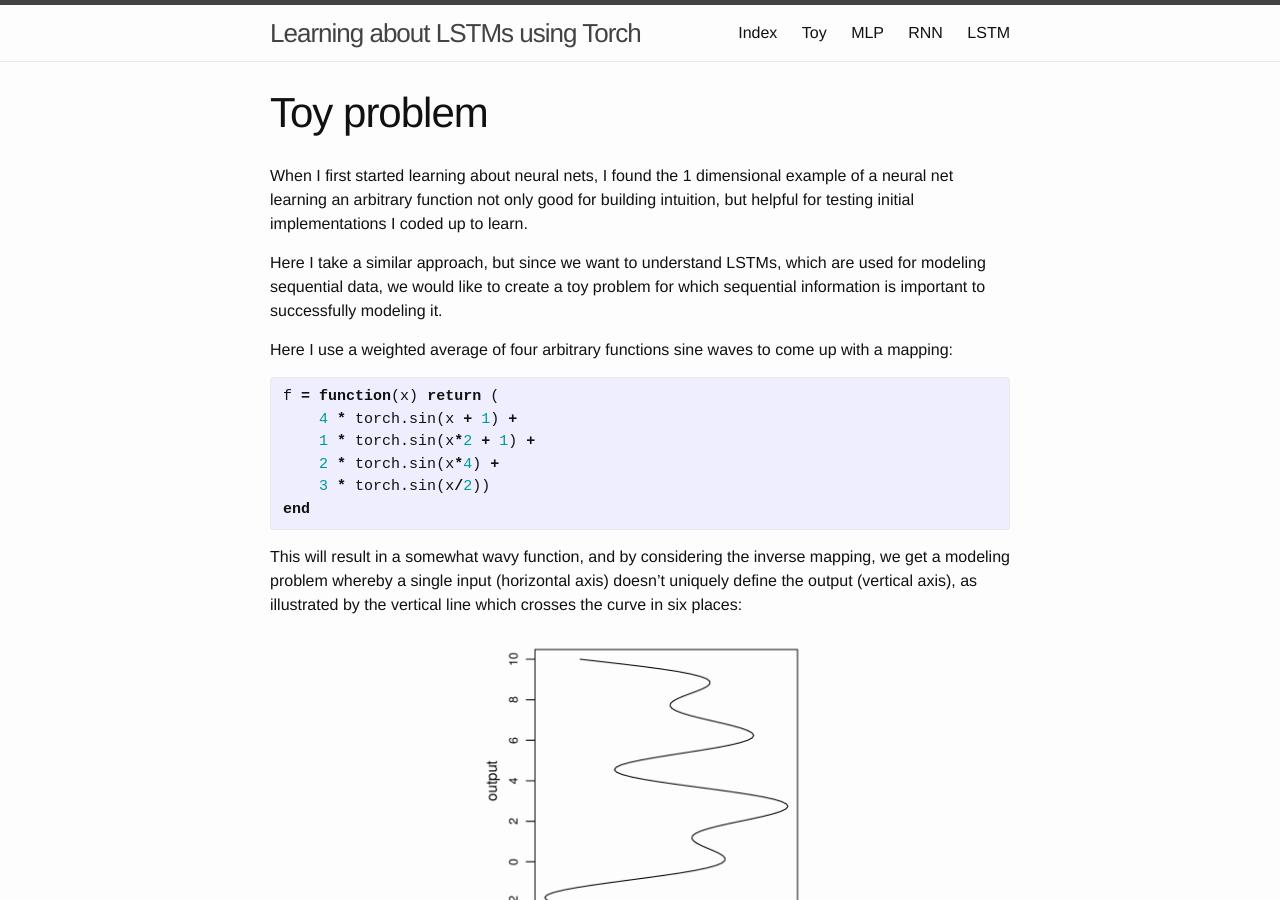
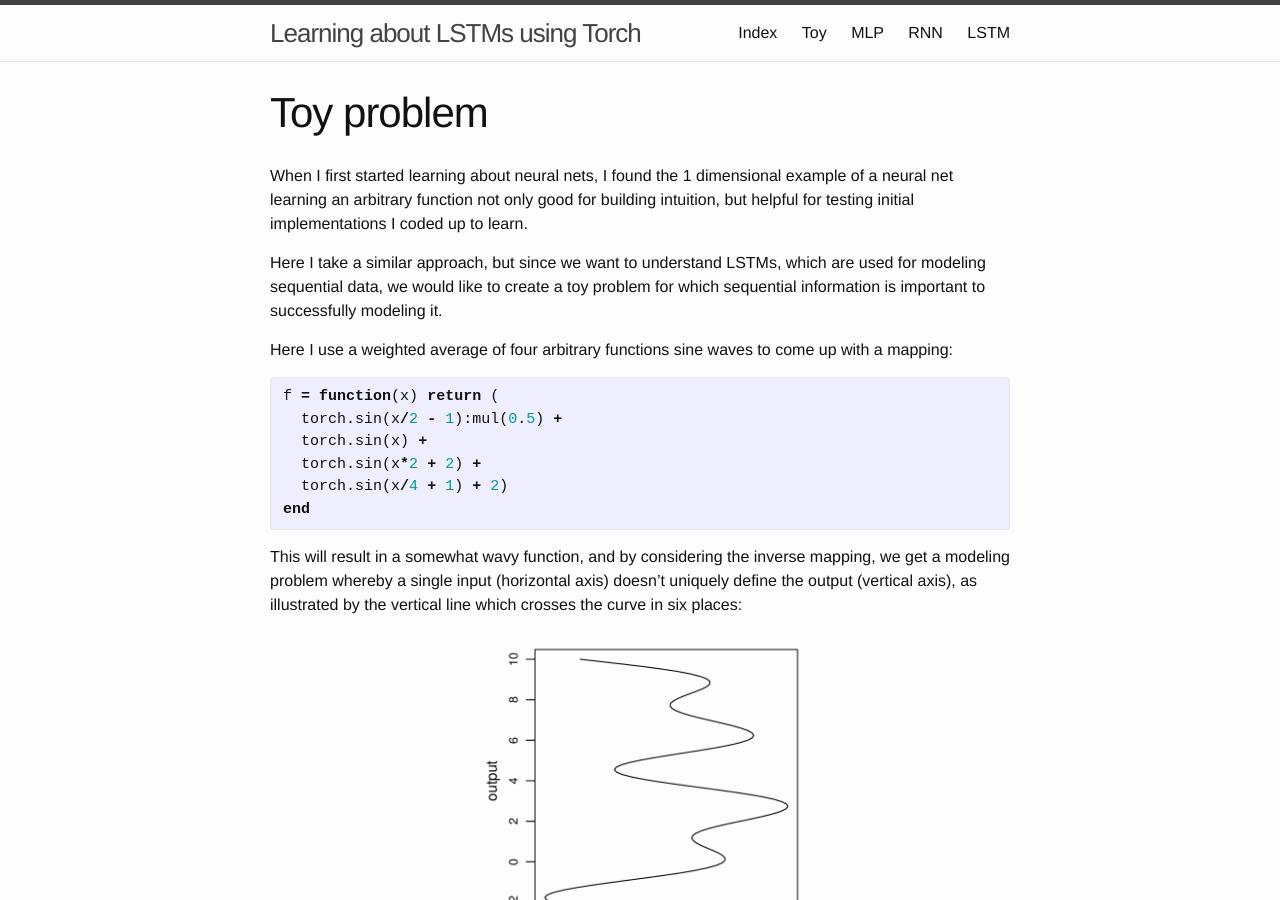
Before and after one commit to kbullaughey/lstm-play, a Jekyll site: the page built from 00-toy.md, in a window 1280 px wide and 900 px high. Built offline with Jekyll 4.4.1, drawn with Linux system fonts in a browser that asks for light colours.

Commit message:
updated toy function

```diff
--- a/00-toy.md
+++ b/00-toy.md
@@ -13,10 +13,10 @@ Here I use a weighted average of four arbitrary functions sine waves to come up
 
 {% highlight lua %}
 f = function(x) return (
-    4 * torch.sin(x + 1) +
-    1 * torch.sin(x*2 + 1) +
-    2 * torch.sin(x*4) +
-    3 * torch.sin(x/2))
+  torch.sin(x/2 - 1):mul(0.5) +
+  torch.sin(x) +
+  torch.sin(x*2 + 2) +
+  torch.sin(x/4 + 1) + 2)
 end
 {% endhighlight %}
 
```
